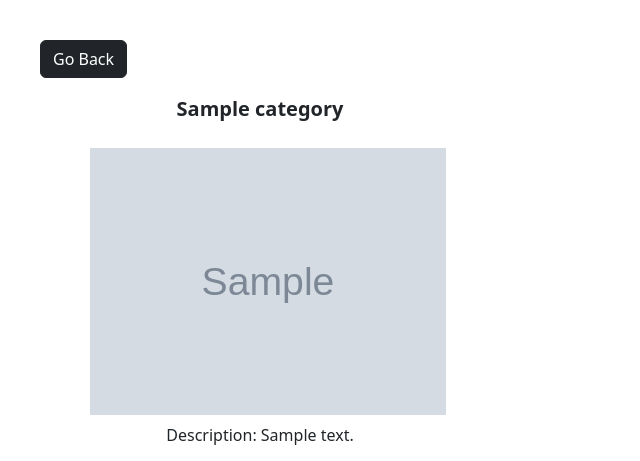
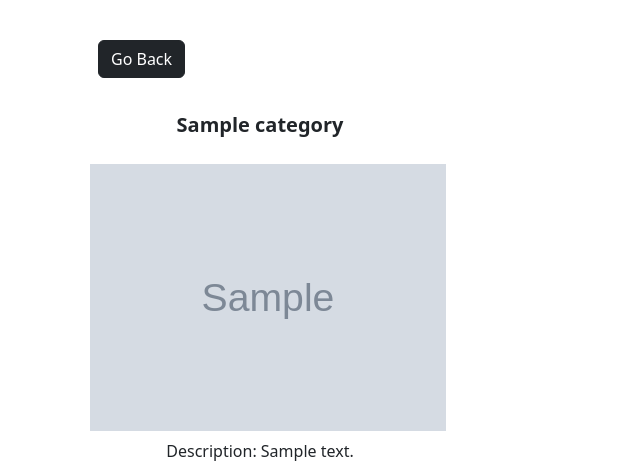
Before and after one commit to Abu-Zafar7/Photo_album, a Django app: page /category/1/ in a window 1280 px wide. Shown: the top 461 px of the page, without its empty margins (0-640 px from the left). Run offline with Django 4.2, Linux system fonts and the light colour scheme; tables that the repository leaves empty hold one stand-in row (values such as "Sample post"); grey boxes marked "Sample" are stand-in pictures.

Commit message:
added new feature

```diff
--- a/app/templates/app/category.html
+++ b/app/templates/app/category.html
@@ -7,12 +7,12 @@
     <link href="https://cdn.jsdelivr.net/npm/bootstrap@5.3.1/dist/css/bootstrap.min.css" rel="stylesheet" integrity="sha384-4bw+/aepP/YC94hEpVNVgiZdgIC5+VKNBQNGCHeKRQN+PtmoHDEXuppvnDJzQIu9" crossorigin="anonymous">
 </head>
 <body class="m-4">
-   <a href="{% url 'gallery' %}" class="btn btn-dark m-3">Go Back</a>
+   <div class="container"><a href="{% url 'gallery' %}" class="btn btn-dark m-3">Go Back</a></div>
    <div class="container text-center">
     <div class="row">
         <div class="col-md-4">
 
-            <p style="font-size: 20px;"><strong>{{ category }}</strong></p>
+            <p style="font-size: 20px;" class="my-3"><strong>{{ category }}</strong></p>
             {% for photo in photos %}
             <img src="{{photo.image.url}}" alt="" style="max-width: 100%; max-height: 100%;" class="m-2">
              <p>Description: {{ photo.description }}</p>
```
